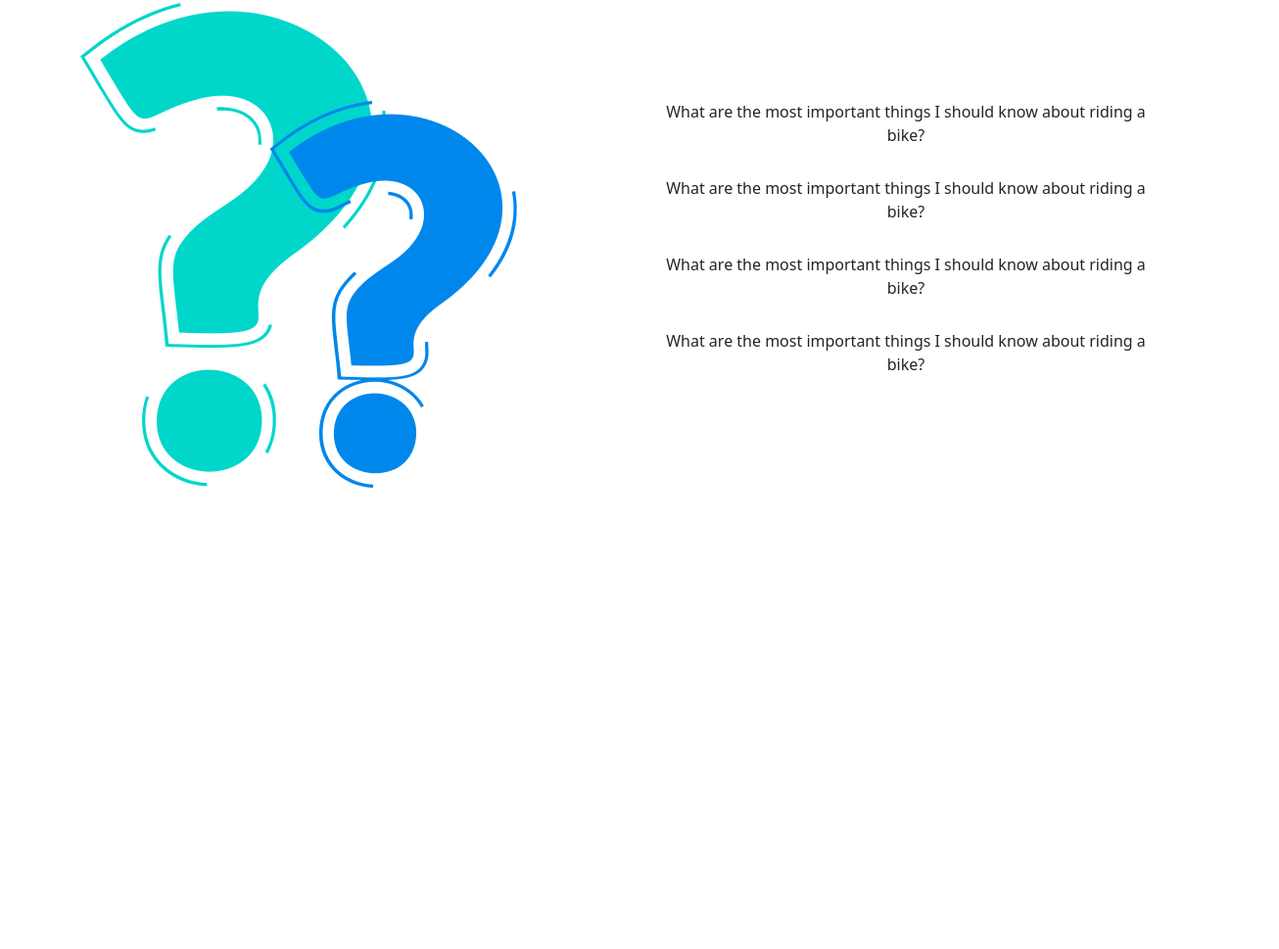
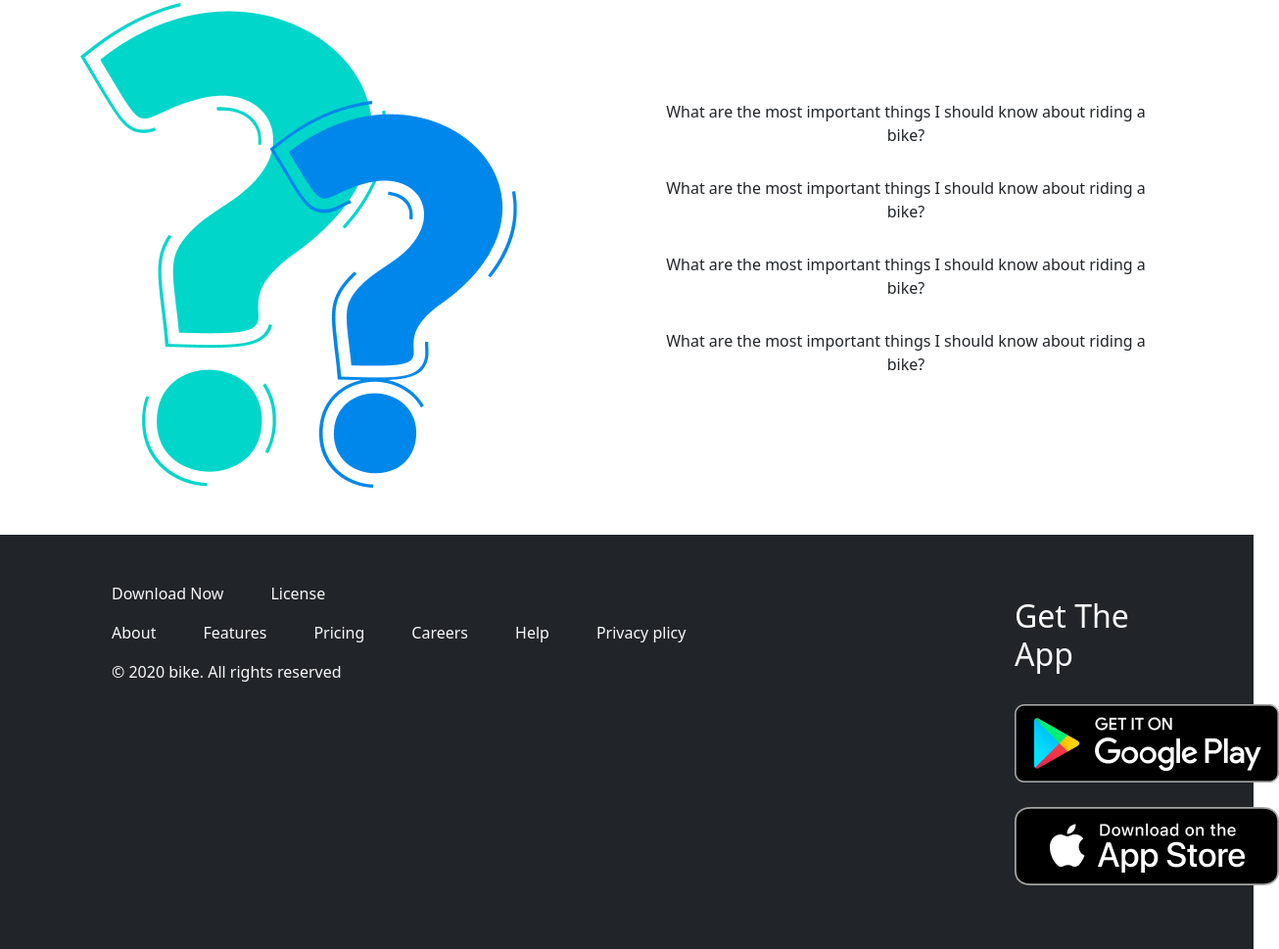
Before and after one commit to bedesignermonir/biker-zone, a plain HTML site: page index.html in a window 1280 px wide. Shown: the part 2419-3388 px from the top of the page at 98% size, 1306 px wide, since content can reach past the window. Before the commit the page ends 2965 px from the top, so only its background shows below. Drawn offline with Linux system fonts and the light colour scheme.

Commit message:
footer added

```diff
--- a/css/style.css
+++ b/css/style.css
@@ -21,3 +21,7 @@ hr {
     width: 25px;
     margin-left: 30%;
 }
+
+.f-list li {
+    list-style: none;
+}
--- a/index.html
+++ b/index.html
@@ -248,7 +248,7 @@
         <h1 class="text-center my-5">Frequently Asked <span class="text-orange">Questions</span></h1>
         <div class="row align-items-center">
             <div class="col-md-6">
-                <img src="images/faq.png" alt="">
+                <img class="img-fluid" src="images/faq.png" alt="">
             </div>
             <div class="col-md-6">
                 <div>
@@ -327,6 +327,41 @@
         </div>
     </div>
     <!-- FAQ Finished -->
+
+
+    <!-- footer start -->
+    <footer class="bg-dark p-5">
+        <div class="container">
+            <div class="row">
+                <div class="col-md-10">
+                    <ul class="text-light d-flex f-list">
+                        <li>Download Now</li>
+                        <li class="ms-5">License</li>
+                    </ul>
+                    <ul class="text-light d-flex f-list">
+                        <li>About</li>
+                        <li class="ms-5">Features</li>
+                        <li class="ms-5">Pricing</li>
+                        <li class="ms-5">Careers</li>
+                        <li class="ms-5">Help</li>
+                        <li class="ms-5">Privacy plicy</li>
+                    </ul>
+                    <ul class="text-light d-flex f-list">
+                        <li>© 2020 bike. All rights reserved</li>
+                    </ul>
+
+                </div>
+                <div class="col-md-2 p-3">
+                    <h2 class="text-light">Get The App</h2>
+                    <br>
+                    <img src="images/android.png" alt="">
+                    <br> <br>
+                    <img src="images/ios.png" alt="">
+                </div>
+            </div>
+        </div>
+    </footer>
+    <!-- footer Finished -->
     <script src="js/bootstrap.min.js"></script>
 </body>
 
```
